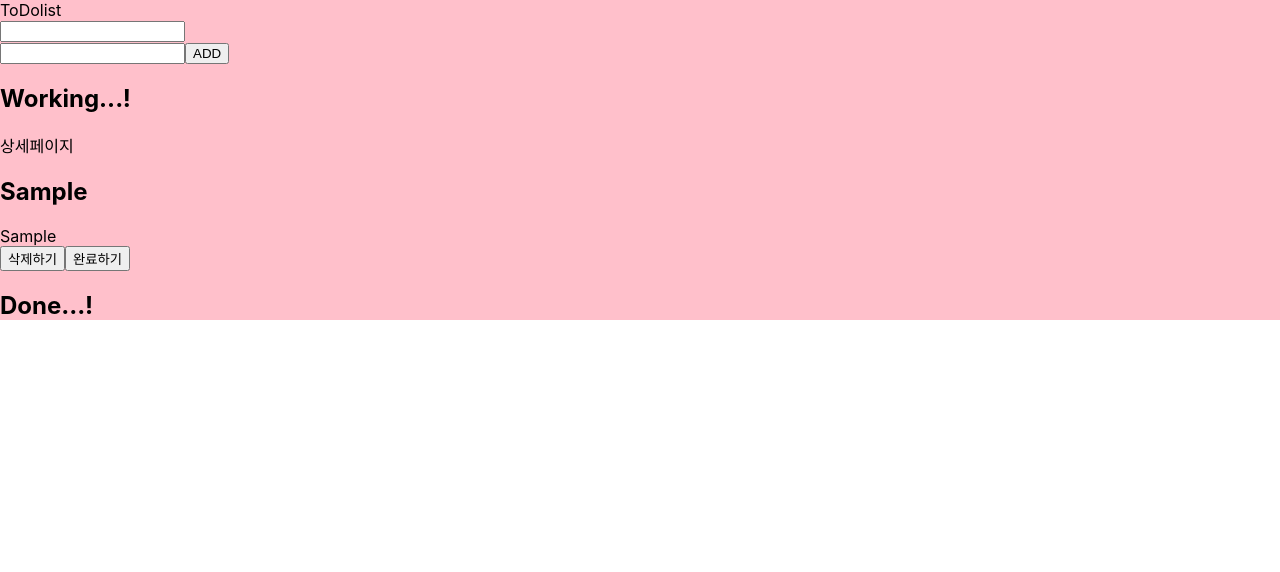
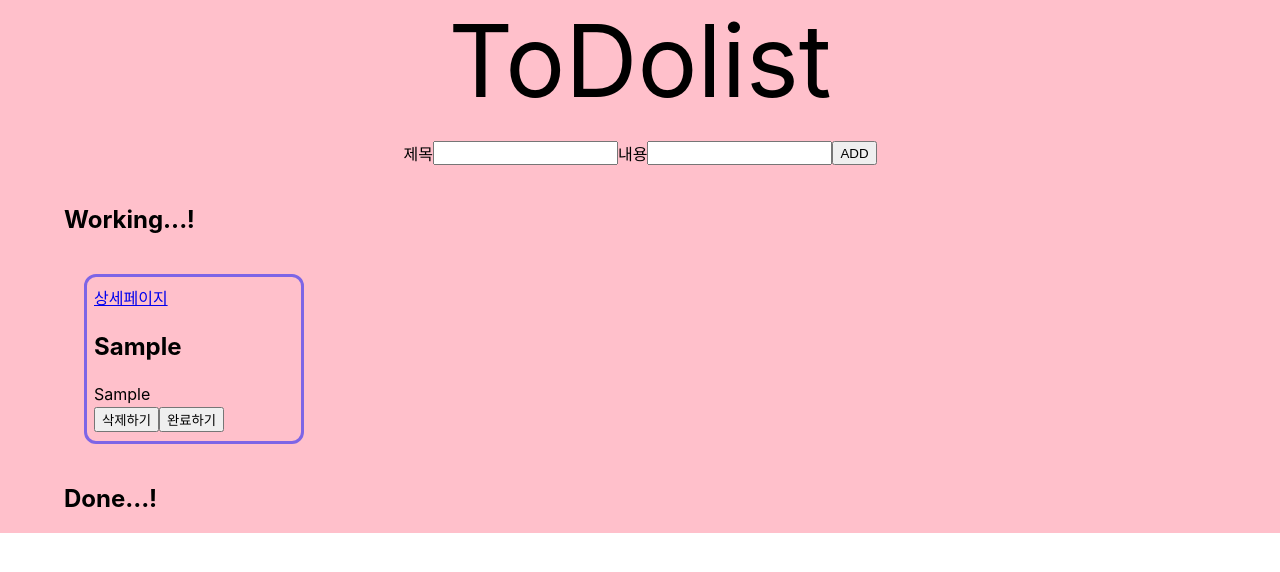
Before and after one commit to MildColor/ReactJS-week2, a React (Create React App) app: page / in a window 1280 px wide. Both pictures are taken after typing "Sample", "Sample" into the empty fields and a click on the button "ADD". Shown: the top 572 px of the page. Built offline with nearby package versions, Linux system fonts and the light colour scheme.

Commit message:
add styled component

```diff
--- a/src/App.js
+++ b/src/App.js
@@ -3,12 +3,13 @@
 import React from "react";
 
 import TodoList from "./pages/TodoList";
+import Router from "./shared/Router";
 
 // 4. Action Creator를 import 합니다.
 // import { addNumber, minusNumber } from "./redux/modules/counter";
 
 const App = () => {
-  return <TodoList />;
+  return <Router />;
 };
 export default App;
 
--- a/src/components/form/Form.jsx
+++ b/src/components/form/Form.jsx
@@ -1,6 +1,7 @@
 import React, { useState } from "react";
 import { useDispatch, useSelector } from "react-redux";
 import { addTodo, deleteTodo } from "../../redux/modules/todolist";
+import styled from "styled-components";
 
 function Form() {
   const dispatch = useDispatch();
@@ -29,16 +30,25 @@ function Form() {
 
   return (
     <div>
-      <div className="add-form">
+      <Formdiv>
+        <label htmlFor="title">제목</label>
         <input name="title" onChange={onChangHandler} value={title} />
-        <br />
+        <label htmlFor="body">내용</label>
         <input name="body" onChange={onChangHandler} value={body} />
         <button className="form-btn" onClick={onClickAdd}>
           ADD
         </button>
-      </div>
+      </Formdiv>
     </div>
   );
 }
 
 export default Form;
+
+const Formdiv = styled.div`
+  display: flex;
+
+  justify-content: center;
+
+  margin: 20px 0;
+`;
--- a/src/components/header/Header.jsx
+++ b/src/components/header/Header.jsx
@@ -1,11 +1,17 @@
 import React from "react";
+import styled from "styled-components";
 
 function Header() {
   return (
-    <div className="container">
+    <Headerdiv>
       <span className="header_title">ToDolist</span>
-    </div>
+    </Headerdiv>
   );
 }
 
 export default Header;
+
+const Headerdiv = styled.div`
+  display: flex;
+  font-size: 100px;
+`;
--- a/src/components/layout/Layout.jsx
+++ b/src/components/layout/Layout.jsx
@@ -2,15 +2,27 @@ import React from "react";
 import Header from "../header/Header";
 import Form from "../form/Form";
 import List from "../list/List";
+import styled from "styled-components";
 
 function Layout() {
   return (
-    <div className="layout">
+    <Layoutdiv>
       <Header></Header>
       <Form></Form>
       <List></List>
-    </div>
+    </Layoutdiv>
   );
 }
 
 export default Layout;
+
+const Layoutdiv = styled.div`
+  display: flex;
+  flex-direction: column;
+  justify-content: center;
+  align-items: center;
+  width: 90%;
+  height: 100%;
+  min-width: 800px;
+  max-width: 1200px;
+`;
--- a/src/components/list/List.jsx
+++ b/src/components/list/List.jsx
@@ -1,6 +1,8 @@
 import React, { useState } from "react";
 import { useDispatch, useSelector } from "react-redux";
 import { addTodo, deleteTodo } from "../../redux/modules/todolist";
+import styled from "styled-components";
+
 import Todo from "../todo/Todo";
 
 function List() {
@@ -9,9 +11,9 @@ function List() {
   // console.log(todos);
 
   return (
-    <div className="list-container">
+    <Listdiv>
       <h2>Working...!</h2>
-      <div className="list-wrapper">
+      <Wrapdiv>
         {todos.map((todo) => {
           if (todo.isDone === false) {
             return <Todo key={todo.id} todo={todo}></Todo>;
@@ -19,10 +21,10 @@ function List() {
             return null;
           }
         })}
-      </div>
+      </Wrapdiv>
 
       <h2>Done...!</h2>
-      <div className="list-wrapper">
+      <Wrapdiv>
         {todos.map((todo) => {
           if (todo.isDone === true) {
             return <Todo key={todo.id} todo={todo}></Todo>;
@@ -30,9 +32,20 @@ function List() {
             return null;
           }
         })}
-      </div>
-    </div>
+      </Wrapdiv>
+    </Listdiv>
   );
 }
 
 export default List;
+
+const Listdiv = styled.div`
+  display: flex;
+  flex-direction: column;
+  width: 100%;
+`;
+
+const Wrapdiv = styled.div`
+  display: flex;
+  flex-wrap: wrap;
+`;
--- a/src/components/todo/Todo.jsx
+++ b/src/components/todo/Todo.jsx
@@ -1,9 +1,11 @@
 import { useDispatch, useSelector } from "react-redux";
 import { deleteTodo, isDoneTodo } from "../../redux/modules/todolist";
+import { Link } from "react-router-dom";
+import styled from "styled-components";
 
 function Todo({ todo }) {
   const dispatch = useDispatch();
-  const todos = useSelector((state) => state.todolist.todos);
+  // const todos = useSelector((state) => state.todolist.todos);
 
   let isComplete;
 
@@ -14,8 +16,10 @@ function Todo({ todo }) {
   }
 
   return (
-    <div className="todo-container">
-      <div>상세페이지</div>
+    <Tododiv>
+      <Link to={`/${todo.id}`}>
+        <div>상세페이지</div>
+      </Link>
       <h2 className="h2-container">{todo.title}</h2>
       <div>{todo.body}</div>
       <div className="btn-box">
@@ -32,8 +36,26 @@ function Todo({ todo }) {
           {isComplete}
         </button>
       </div>
-    </div>
+    </Tododiv>
   );
 }
 
 export default Todo;
+
+const Tododiv = styled.div`
+  display: flex;
+  flex-direction: column;
+  justify-content: space-around;
+  width: 200px;
+  height: 150px;
+  border: 3px solid #7d65e6;
+  margin: 20px;
+  padding: 7px;
+  border-radius: 12px;
+  && h2,
+  div {
+    overflow-wrap: break-word;
+    overflow: hidden;
+    text-overflow: ellipsis;
+  }
+`;
--- a/src/index.js
+++ b/src/index.js
@@ -5,6 +5,7 @@ import App from "./App";
 import reportWebVitals from "./reportWebVitals";
 import { Provider } from "react-redux";
 import store from "./redux/config/configStore";
+import { BrowserRouter } from "react-router-dom";
 
 const root = ReactDOM.createRoot(document.getElementById("root"));
 root.render(
--- /dev/null
+++ b/src/pages/Detail.jsx
@@ -0,0 +1,30 @@
+import { useNavigate, useParams } from "react-router-dom";
+import { useDispatch, useSelector } from "react-redux";
+import { useEffect } from "react";
+import { getTodoById } from "../redux/modules/todolist";
+
+function Detail() {
+  const dispatch = useDispatch();
+  const navigate = useNavigate();
+
+  const { id } = useParams();
+
+  useEffect(() => {
+    dispatch(getTodoById(id));
+  }, [dispatch]);
+  const todo = useSelector((state) => state.todolist);
+  console.log(todo);
+
+  return (
+    <div>
+      <div>
+        <span>ID:{id}</span>
+        <button onClick={() => navigate("/")}>이전으로</button>
+      </div>
+      {/* <h1>{todo.title}</h1>
+      <div>{todo.body}</div> */}
+    </div>
+  );
+}
+
+export default Detail;
--- a/src/pages/TodoList.jsx
+++ b/src/pages/TodoList.jsx
@@ -1,10 +1,6 @@
 import React from "react";
 import Layout from "../components/layout/Layout";
 import styled from "styled-components";
-
-const StBox = styled.div`
-  background-color: pink;
-`;
 
 function TodoList() {
   return (
@@ -15,3 +11,9 @@ function TodoList() {
 }
 
 export default TodoList;
+
+const StBox = styled.div`
+  background-color: pink;
+  display: flex;
+  justify-content: center;
+`;
--- a/src/redux/modules/todolist.js
+++ b/src/redux/modules/todolist.js
@@ -1,7 +1,10 @@
+import { Action } from "@remix-run/router";
+
 // Action Value
 const ADD_TODO = "ADD_TODO";
 const DELETE_TODO = "DELETE_TODO";
 const ISDONE_TODO = "ISDONE_TODO";
+const GET_TODO_BY_ID = "GET_TODO_BY_ID";
 
 let num = 0;
 // Action Creator
@@ -19,8 +22,6 @@ export const addTodo = (todo) => {
 export const deleteTodo = (todoId) => {
   return {
     type: DELETE_TODO,
-
-    //ES6
     todoId,
   };
 };
@@ -28,8 +29,13 @@ export const deleteTodo = (todoId) => {
 export const isDoneTodo = (todoId) => {
   return {
     type: ISDONE_TODO,
+    todoId,
+  };
+};
 
-    //ES6
+export const getTodoById = (todoId) => {
+  return {
+    type: GET_TODO_BY_ID,
     todoId,
   };
 };
@@ -37,6 +43,12 @@ export const isDoneTodo = (todoId) => {
 // Initial State
 const initialState = {
   todos: [],
+  todo: {
+    id: "0",
+    title: "",
+    body: "",
+    isDone: false,
+  },
 };
 
 // Reducer
@@ -60,6 +72,15 @@ const inputs = (state = initialState, action) => {
           ),
         ],
       };
+
+    case GET_TODO_BY_ID:
+      return {
+        todo: {
+          ...state.todo,
+          ...state.todos.find((todo) => todo.id === action.todoId),
+        },
+      };
+
     default:
       return state;
   }
--- /dev/null
+++ b/src/shared/Router.js
@@ -0,0 +1,19 @@
+import React from "react";
+// 1. react-router-dom을 사용하기 위해서 아래 API들을 import 합니다.
+import { BrowserRouter, Route, Routes } from "react-router-dom";
+import Detail from "../pages/Detail";
+import TodoList from "../pages/TodoList";
+
+// 2. Router 라는 함수를 만들고 아래와 같이 작성합니다.
+const Router = () => {
+  return (
+    <BrowserRouter>
+      <Routes>
+        <Route path="/" element={<TodoList />} />
+        <Route path="/:id" element={<Detail />}></Route>
+      </Routes>
+    </BrowserRouter>
+  );
+};
+
+export default Router;
```
